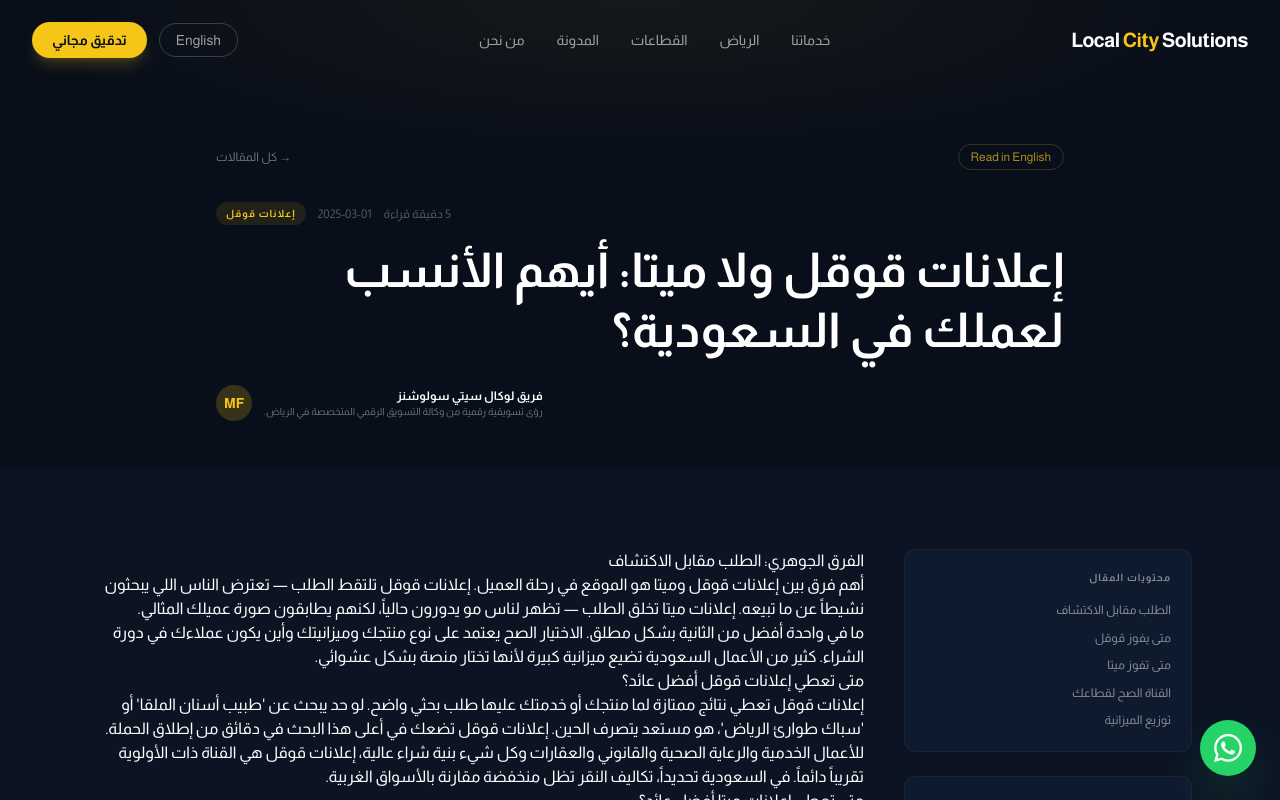
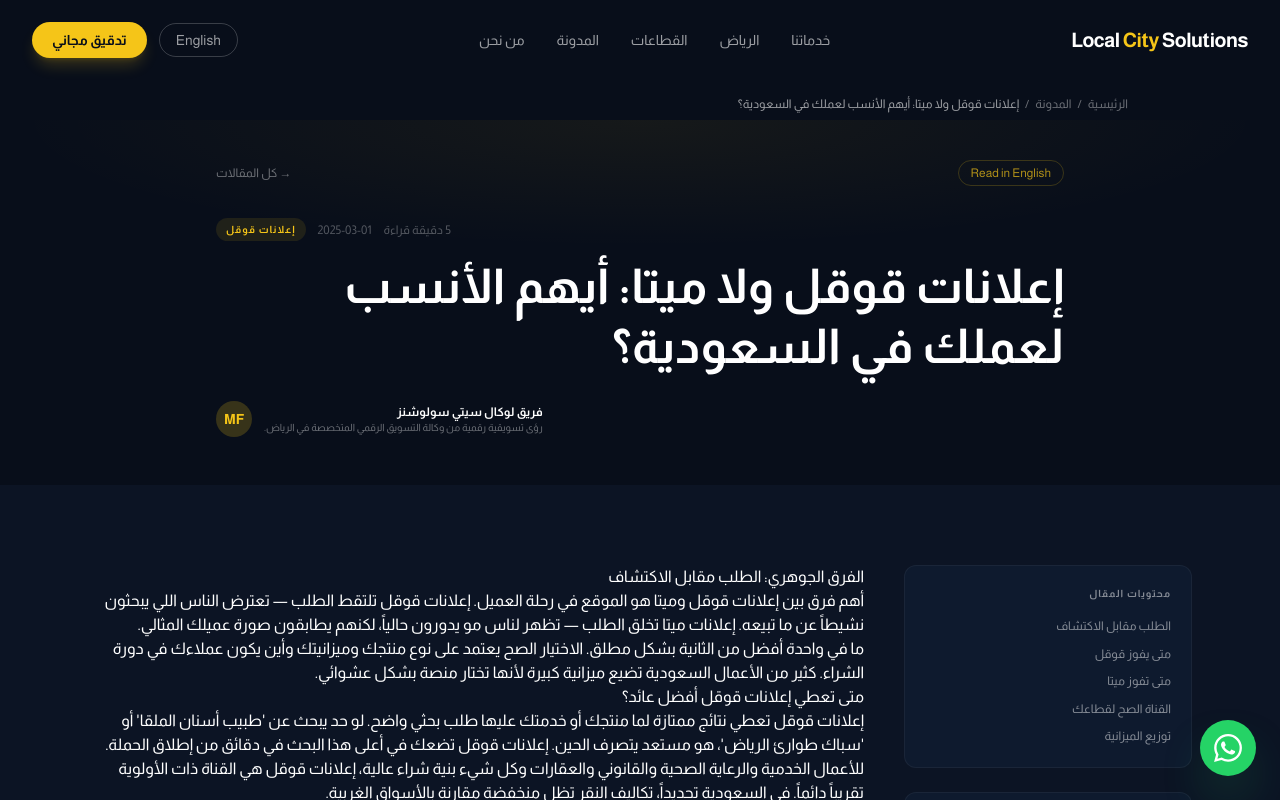
Before and after one commit to localcitysolutions/LCS-Project, a Next.js app: page /ar/blog/google-ads-vs-meta-ads in a window 1280 px wide. Shown: the top 800 px of the page. Built offline with nearby package versions, Linux system fonts and the light colour scheme.

Commit message:
feat(schema): add BreadcrumbList schema + visible breadcrumb nav on content pages
Co-Authored-By: Claude Sonnet 4.6 <noreply@anthropic.com>

```diff
--- a/src/app/[locale]/blog/[slug]/page.tsx
+++ b/src/app/[locale]/blog/[slug]/page.tsx
@@ -4,6 +4,7 @@ import { notFound } from "next/navigation";
 import { BLOG_POSTS, getRelatedPosts } from "@/data/blog-posts";
 import CTABox from "@/components/CTABox";
 import TrackableLink from "@/components/TrackableLink";
+import Breadcrumbs from "@/components/Breadcrumbs";
 
 type Locale = "en" | "ar";
 interface PageProps {
@@ -147,8 +148,15 @@ export default async function BlogPostPage({ params }: PageProps) {
         dangerouslySetInnerHTML={{ __html: JSON.stringify(articleSchema) }}
       />
     <div dir={isAr ? "rtl" : "ltr"}>
+      <Breadcrumbs
+        items={[
+          { label: isAr ? "الرئيسية" : "Home", href: `/${locale}` },
+          { label: isAr ? "المدونة" : "Blog", href: `/${locale}/blog` },
+          { label: isAr ? post.title.ar : post.title.en },
+        ]}
+      />
       {/* Hero */}
-      <section className="relative bg-[#080E1A] pt-28 md:pt-36 pb-12 overflow-hidden">
+      <section className="relative bg-[#080E1A] pt-6 md:pt-10 pb-12 overflow-hidden">
         <div
           className="absolute inset-0 pointer-events-none"
           style={{ background: "radial-gradient(ellipse 70% 50% at 50% 0%, rgba(245,197,24,0.06) 0%, transparent 70%)" }}
--- a/src/app/[locale]/blog/page.tsx
+++ b/src/app/[locale]/blog/page.tsx
@@ -1,6 +1,7 @@
 import type { Metadata } from "next";
 import Link from "next/link";
 import { BLOG_POSTS, CATEGORIES } from "@/data/blog-posts";
+import Breadcrumbs from "@/components/Breadcrumbs";
 
 type Locale = "en" | "ar";
 interface PageProps {
@@ -113,8 +114,14 @@ export default async function BlogPage({ params, searchParams }: PageProps) {
 
   return (
     <div dir={isAr ? "rtl" : "ltr"}>
+      <Breadcrumbs
+        items={[
+          { label: isAr ? "الرئيسية" : "Home", href: `/${locale}` },
+          { label: isAr ? "المدونة" : "Blog" },
+        ]}
+      />
       {/* Hero */}
-      <section className="relative bg-[#080E1A] pt-28 md:pt-36 pb-16 md:pb-20 overflow-hidden">
+      <section className="relative bg-[#080E1A] pt-6 md:pt-10 pb-16 md:pb-20 overflow-hidden">
         <div
           className="absolute inset-0 pointer-events-none"
           style={{ background: "radial-gradient(ellipse 70% 50% at 50% 0%, rgba(245,197,24,0.07) 0%, transparent 70%)" }}
--- a/src/app/[locale]/industries/[slug]/page.tsx
+++ b/src/app/[locale]/industries/[slug]/page.tsx
@@ -3,6 +3,7 @@ import { notFound } from "next/navigation";
 import Link from "next/link";
 import CTABox from "@/components/CTABox";
 import TrackableLink from "@/components/TrackableLink";
+import Breadcrumbs from "@/components/Breadcrumbs";
 
 type Locale = "en" | "ar";
 interface PageProps { params: Promise<{ locale: Locale; slug: string }> }
@@ -708,8 +709,15 @@ export default async function IndustryPage({ params }: PageProps) {
 
   return (
     <div dir={isAr ? "rtl" : "ltr"}>
+      <Breadcrumbs
+        items={[
+          { label: isAr ? "الرئيسية" : "Home", href: `/${locale}` },
+          { label: isAr ? "القطاعات" : "Industries", href: `/${locale}/industries` },
+          { label: isAr ? (industry.nameAr ?? industry.name) : industry.name },
+        ]}
+      />
       {/* Hero */}
-      <section className="relative bg-[#080E1A] pt-28 md:pt-36 pb-16 md:pb-24 overflow-hidden">
+      <section className="relative bg-[#080E1A] pt-6 md:pt-10 pb-16 md:pb-24 overflow-hidden">
         <div className="absolute inset-0 pointer-events-none" style={{ background: "radial-gradient(ellipse 70% 50% at 50% 0%, rgba(245,197,24,0.08) 0%, transparent 70%)" }} />
         <div className="relative max-w-5xl mx-auto px-4 sm:px-6 text-center">
           <div className="inline-flex items-center gap-2 bg-[#F5C518]/10 border border-[#F5C518]/20 rounded-full px-4 py-1.5 mb-6">
--- a/src/app/[locale]/riyadh/[slug]/page.tsx
+++ b/src/app/[locale]/riyadh/[slug]/page.tsx
@@ -5,6 +5,7 @@ import CTABox from "@/components/CTABox";
 import TrackableLink from "@/components/TrackableLink";
 import { buildDistrictLocalBusinessSchema, buildFAQSchema, DISTRICT_GEO } from "@/lib/seo/districts";
 import type { DistrictSlug } from "@/lib/seo/districts";
+import Breadcrumbs from "@/components/Breadcrumbs";
 
 type Locale = "en" | "ar";
 interface PageProps { params: Promise<{ locale: Locale; slug: string }> }
@@ -1504,8 +1505,15 @@ export default async function DistrictPage({ params }: PageProps) {
         type="application/ld+json"
         dangerouslySetInnerHTML={{ __html: JSON.stringify(faqSchema) }}
       />
+      <Breadcrumbs
+        items={[
+          { label: isAr ? "الرئيسية" : "Home", href: `/${locale}` },
+          { label: isAr ? "أحياء الرياض" : "Riyadh Districts", href: `/${locale}/riyadh` },
+          { label: isAr ? d.nameAr : d.name },
+        ]}
+      />
       {/* Hero */}
-      <section className="relative bg-[#080E1A] pt-28 md:pt-36 pb-16 md:pb-24 overflow-hidden">
+      <section className="relative bg-[#080E1A] pt-6 md:pt-10 pb-16 md:pb-24 overflow-hidden">
         <div
           className="absolute inset-0 pointer-events-none"
           style={{ background: "radial-gradient(ellipse 70% 50% at 50% 0%, rgba(245,197,24,0.08) 0%, transparent 70%)" }}
--- a/src/app/[locale]/services/[slug]/page.tsx
+++ b/src/app/[locale]/services/[slug]/page.tsx
@@ -6,6 +6,7 @@ import TrackableLink from "@/components/TrackableLink";
 import { buildServiceSchema } from "@/lib/seo/services";
 import type { ServiceSlug } from "@/lib/seo/services";
 import { buildFAQSchema } from "@/lib/seo/districts";
+import Breadcrumbs from "@/components/Breadcrumbs";
 
 type Locale = "en" | "ar";
 interface PageProps { params: Promise<{ locale: Locale; slug: string }> }
@@ -528,8 +529,15 @@ export default async function ServicePage({ params }: PageProps) {
         type="application/ld+json"
         dangerouslySetInnerHTML={{ __html: JSON.stringify(faqSchema) }}
       />
+      <Breadcrumbs
+        items={[
+          { label: isAr ? "الرئيسية" : "Home", href: `/${locale}` },
+          { label: isAr ? "خدماتنا" : "Services", href: `/${locale}/services` },
+          { label: c.title },
+        ]}
+      />
       {/* Hero */}
-      <section className="relative bg-[#080E1A] pt-28 md:pt-36 pb-16 md:pb-24 overflow-hidden">
+      <section className="relative bg-[#080E1A] pt-6 md:pt-10 pb-16 md:pb-24 overflow-hidden">
         <div className="absolute inset-0 pointer-events-none" style={{ background: "radial-gradient(ellipse 70% 50% at 50% 0%, rgba(245,197,24,0.08) 0%, transparent 70%)" }} />
         <div className="relative max-w-5xl mx-auto px-4 sm:px-6 text-center">
           <div className="inline-flex items-center gap-2 bg-[#F5C518]/10 border border-[#F5C518]/20 rounded-full px-4 py-1.5 mb-6">
--- /dev/null
+++ b/src/components/Breadcrumbs.tsx
@@ -0,0 +1,61 @@
+import Link from "next/link";
+
+export interface BreadcrumbItem {
+  label: string;
+  href?: string;
+}
+
+interface BreadcrumbsProps {
+  items: BreadcrumbItem[];
+}
+
+export default function Breadcrumbs({ items }: BreadcrumbsProps) {
+  const schema = {
+    "@context": "https://schema.org",
+    "@type": "BreadcrumbList",
+    itemListElement: items.map((item, i) => ({
+      "@type": "ListItem",
+      position: i + 1,
+      name: item.label,
+      ...(item.href
+        ? { item: `https://localcitysolutions.com${item.href}` }
+        : {}),
+    })),
+  };
+
+  return (
+    <div className="bg-[#080E1A] pt-20 md:pt-24">
+      <script
+        type="application/ld+json"
+        dangerouslySetInnerHTML={{ __html: JSON.stringify(schema) }}
+      />
+      <nav
+        aria-label="Breadcrumb"
+        className="max-w-5xl mx-auto px-4 sm:px-6 pb-2"
+      >
+        <ol className="flex flex-wrap items-center gap-1.5 text-xs text-white/40">
+          {items.map((item, i) => {
+            const isLast = i === items.length - 1;
+            return (
+              <li key={i} className="flex items-center gap-1.5">
+                {i > 0 && <span aria-hidden="true">/</span>}
+                {isLast || !item.href ? (
+                  <span className="text-white/60" aria-current="page">
+                    {item.label}
+                  </span>
+                ) : (
+                  <Link
+                    href={item.href}
+                    className="hover:text-white/70 transition-colors"
+                  >
+                    {item.label}
+                  </Link>
+                )}
+              </li>
+            );
+          })}
+        </ol>
+      </nav>
+    </div>
+  );
+}
```
